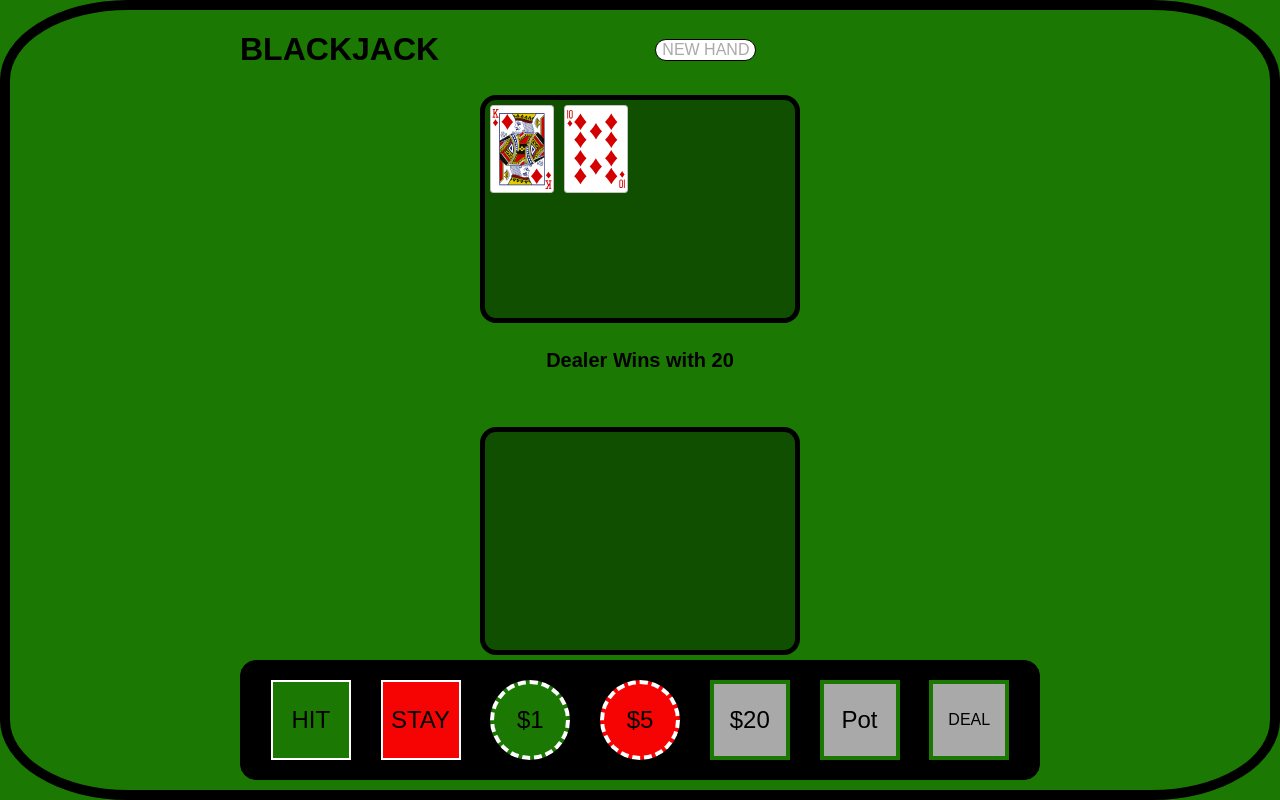
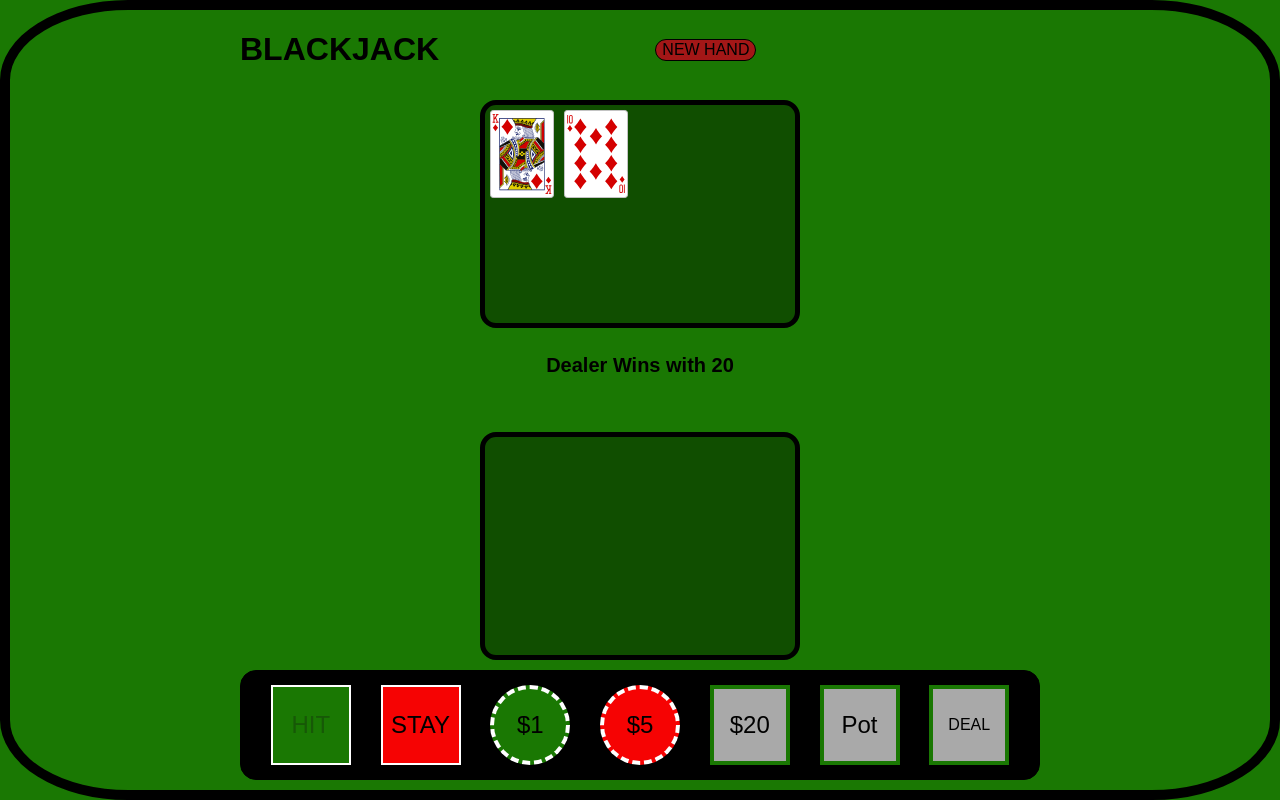
Before and after one commit to tlmcbee/BlackJack, a plain HTML site: page index.html in a window 1280 px wide. Both pictures are taken after a click on the button "STAY". Drawn offline with Linux system fonts and the light colour scheme.

Commit message:
caches button elements and updates refactored event listeners. Adds controls for disabling and enabling buttons when game is in play

```diff
--- a/css/style.css
+++ b/css/style.css
@@ -27,12 +27,11 @@ header {
 }
 
 header>button {
-    background-color: white;
-    color: darkgray;
+    background-color: #A31717;
+    color: black;
     font-size: 2vmin;
     border: 0.1vmin solid black;
     border-radius: 2vmin;
-    visibility: hidden;
 }
 
 
@@ -45,13 +44,13 @@ main {
     justify-content: space-between;
     align-items: center;
     gap: 10px;
-    margin: 5px;
+    margin: 10px;
 }
 
 main>div {
     background-color: #104E00;
     color: black;
-    height: 70vmin;
+    height: 50vmin;
     width: 40vmin;
     border: solid 5px black;
     border-radius: 2vmin;
--- a/js/main.js
+++ b/js/main.js
@@ -20,12 +20,18 @@ const dealerCards = document.getElementById('dealer-cards')
 const outcomeEl = document.getElementById('outcome')
 const resetBtn = document.getElementById('reset')
 const newHandBtn = document.getElementById('new-hand')
+const dealBtn = document.getElementById('deal')
+const hitBtn = document.getElementById('hit')
+const stayBtn = document.getElementById('stay')
+const bet1Btn = document.getElementById("bet-1")
+const bet5Btn = document.getElementById('bet-5')
+
 /*----- event listeners -----*/
-document.getElementById('deal').addEventListener('click', firstDeal)
-document.getElementById('hit').addEventListener('click', playerHit)
-document.getElementById('stay').addEventListener('click', playerStay)
-document.getElementById('bet-1').addEventListener('click', bet1)
-document.getElementById('bet-5').addEventListener('click', bet5)
+dealBtn.addEventListener('click', firstDeal)
+hitBtn.addEventListener('click', playerHit)
+stayBtn.addEventListener('click', playerStay)
+bet1Btn.addEventListener('click', bet1)
+bet5Btn.addEventListener('click', bet5)
 newHandBtn.addEventListener('click', newHand)
 resetBtn.addEventListener('click', init)
 
@@ -41,6 +47,7 @@ function init() {
   pot = null;
   winner = null;
   renderNewShuffledDeck();
+  resetBtn.style.visibility = "hidden"
   render();
 }
 
@@ -77,6 +84,10 @@ function firstDeal() {
     dealerHand.push(shuffledDeck.pop())
     playerHand.push(shuffledDeck.pop())
   }
+  dealBtn.disabled = true;
+  bet1Btn.disabled = true;
+  bet5Btn.disabled = true;
+  hitBtn.disabled = false;
   if (scoreHand(playerHand) === 21 && scoreHand(dealerHand) === 21) {
     winner = 't'
     outcomeEl.innerText = "Bummer! It's a Push"
@@ -89,12 +100,16 @@ function firstDeal() {
 
 
 function renderControls() {
-  if(winner) {
-    newHandBtn.style.visibility = 'visible'
-  }
+  newHandBtn.style.visibility = winner ? 'visible' : 'hidden'
   if(wallet === 0) {
-    resetBtn.style.visibility = "visible"
-  }
+  resetBtn.style.visibility = 'visible';
+  bet1Btn.disabled = true;
+  bet5Btn.disabled = true;
+ } else {
+  resetBtn.style.visibility = 'hidden'
+ }
+
+
 }
 function newHand() {
   handleWallet();
@@ -102,6 +117,9 @@ function newHand() {
   dealerHand = [];
   winner = null;
   renderNewShuffledDeck();
+  dealBtn.disabled = false;
+  bet1Btn.disabled = false;
+  bet5Btn.disabled = false;
   outcomeEl.innerText = "PLACE YOUR BET"
   potEl.innerText = 'Pot'
   newHandBtn.style.visibility = 'hidden'
@@ -117,6 +135,7 @@ function scoreHand(hand) {
 }
 
 function playerStay() {
+  hitBtn.disabled = true;
   while(scoreHand(dealerHand) < 17) {
     dealerHand.push(shuffledDeck.pop());
     if(scoreHand(dealerHand) >= 21) return scoreHand(dealerHand);
@@ -128,6 +147,7 @@ function playerStay() {
 function playerHit() {
   playerHand.push(shuffledDeck.pop())
   if(scoreHand(playerHand) > 21) {
+    winner = 'd'
     outcomeEl.innerText = "Player Busts"
     newHandBtn.style.visibility = 'visible'
   }
```
